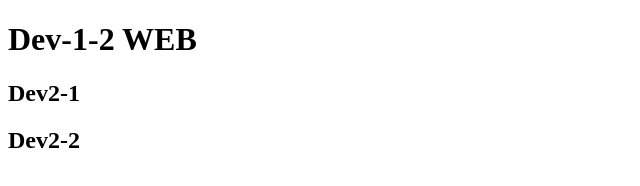
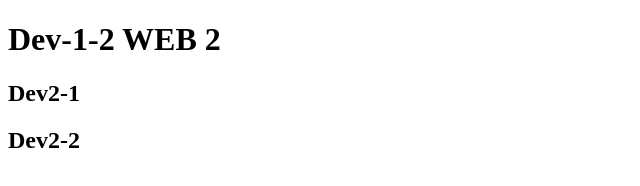
Before and after one commit to benezoltan/GIT2FO, a plain HTML site: page index.html in a window 1280 px wide. Shown: the full height of the page, 0-640 px from the left. Drawn offline with Linux system fonts and the light colour scheme.

Commit message:
Update2 index.html

```diff
--- a/index.html
+++ b/index.html
@@ -6,7 +6,7 @@
     <title>Document</title>
 </head>
 <body>
-    <h1>Dev-1-2 WEB</h1>
+    <h1>Dev-1-2 WEB 2</h1>
    <h2>Dev2-1</h2>
    <h2>Dev2-2</h2>
 </body>
```
